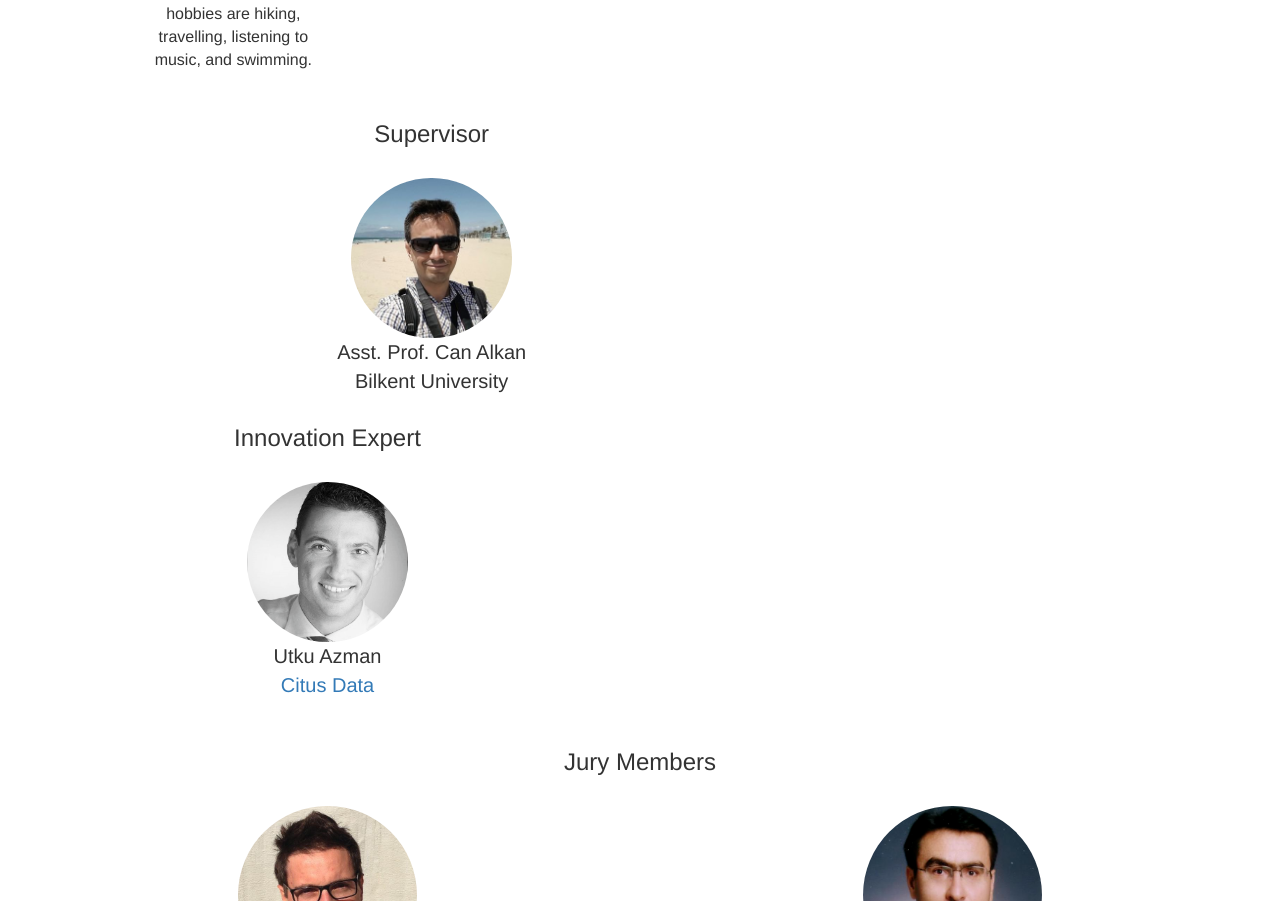
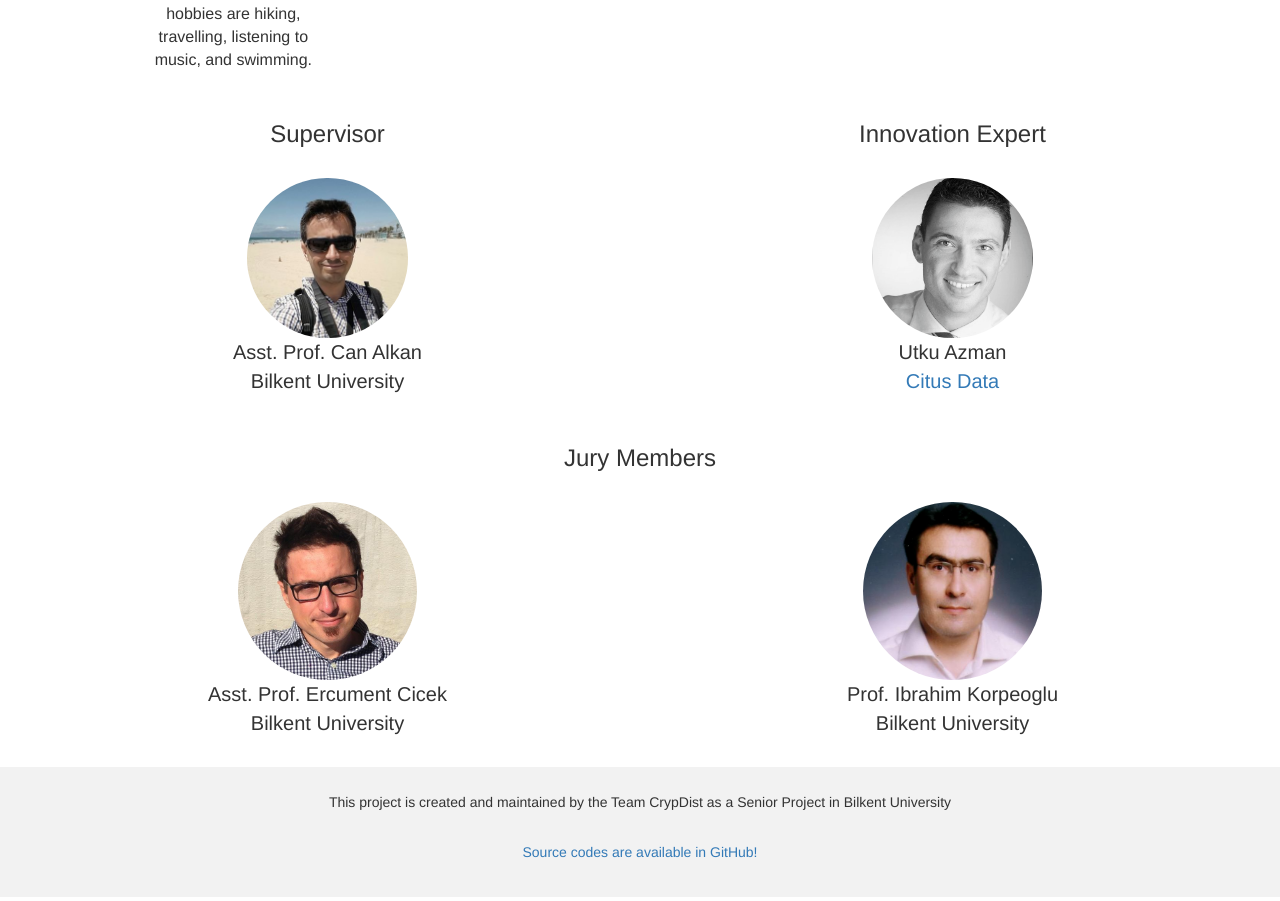
Before and after one commit to CrypDist/CS491_WP, a plain HTML site: page index.html in a window 1280 px wide. Shown: the part 1003-1904 px from the top of the page. Drawn offline with nearby package versions, Linux system fonts and the light colour scheme.

Commit message:
Update index.html

```diff
--- a/index.html
+++ b/index.html
@@ -72,7 +72,7 @@
 </div><br>
 
 <div  style="left:40%;right:40%;"class="container-fluid bg-6 text-center">
-<div class="col-md-6 col-md-offset-1">
+<div class="col-md-6">
 <h3>Supervisor</h3><br>
   <div class="container-fluid bg-6 text-center ">
     <div class="col-md-12">
```
